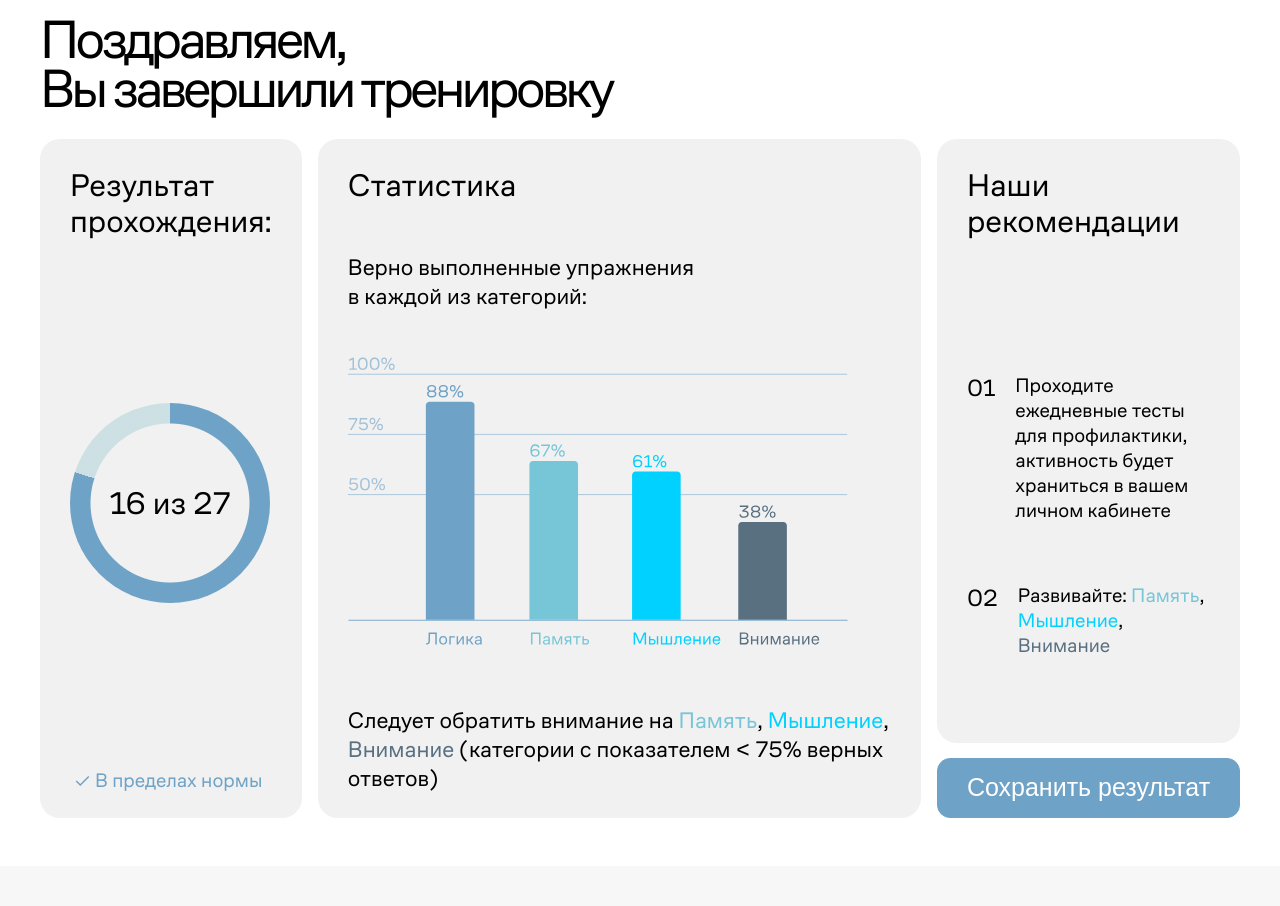
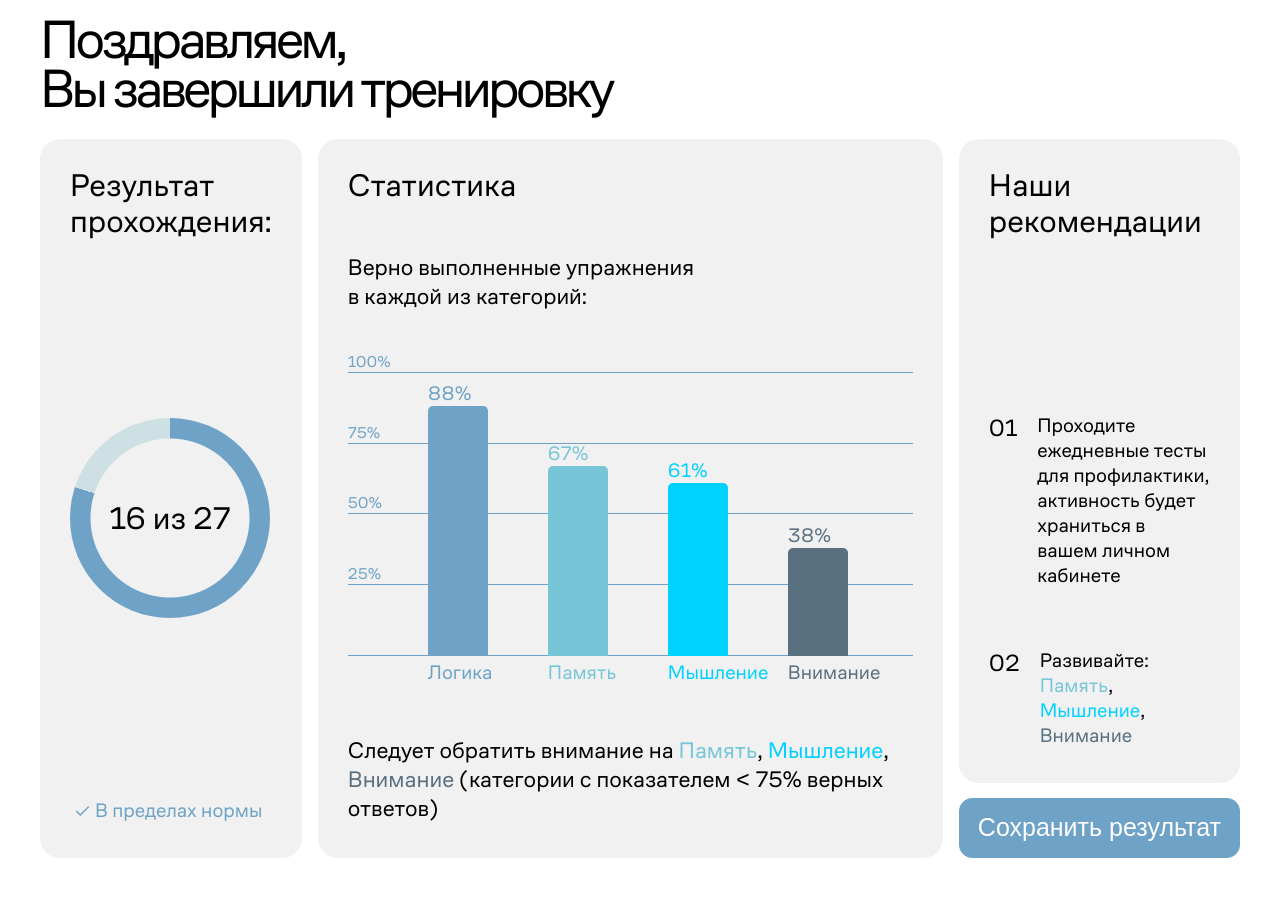
Before and after one commit to t0sssik/memory-project, a Django app: page /test/end in a window 1280 px wide. Shown: the part 106-1012 px from the top of the page. Before the commit the page ends 924 px from the top, so only its background shows below. Run offline with Django 5.2, Linux system fonts and the light colour scheme; some web fonts are replaced.

Commit message:
feat: adaptive barchart added

```diff
--- a/Main/static/styles/end.css
+++ b/Main/static/styles/end.css
@@ -79,7 +79,7 @@ div.rec-block{
 div.result-block, div.stats-block, div.rec-container{
     background-color: var(--nav-color);
     border-radius: 20px;
-    padding: 28px 30px 25px 30px;
+    padding: 28px 30px 35px 30px;
 }
 
 .result-block{
@@ -108,7 +108,7 @@ div.result-block, div.stats-block, div.rec-container{
     border-radius: 50%;
 }
 
-progress{
+progress#completion{
     visibility: hidden;
     height: 0;
     width: 0;
@@ -146,6 +146,87 @@ progress{
     font-size: 23px;
 }
 
+div.diagram-back{
+    width: 565px;
+    height: 305px;
+    display: flex;
+    flex-direction: column;
+    margin-top: 21px;
+}
+
+.diagram-container{
+    position: relative;
+    margin: 40px 0 80px 0;
+}
+
+.diagram-back p{
+    color: var(--font-color-secondary);
+    border-bottom: 1px solid var(--font-color-secondary);
+    display: flex;
+    align-items: flex-end;
+}
+
+div.diagram{
+    width: 565px;
+    height: 326px;
+    background-repeat: no-repeat;
+    padding: 0 80px 0 80px;
+    display: flex;
+    position: absolute;
+    top: -21px;
+}
+
+.bar-container{
+    display: flex;
+    flex-direction: column;
+    justify-content: flex-end;
+    height: auto;
+    margin: 42px 60px 0 0;
+}
+
+div.diagram .bar{
+    width: 60px;
+    border-radius: 5px 5px 0 0;
+}
+
+.bar p{
+    position: relative;
+    top: -25px;
+    font-size: 20px;
+}
+
+.bar p.note{
+    position: absolute;
+    top: 330px;
+}
+
+.bar.logic{
+    background-color: var(--font-color-secondary);
+}
+
+.bar.memory{
+    background-color: var(--stats-memory);
+}
+
+.bar.mind{
+    background-color: var(--stats-mind);
+}
+
+.bar.attention{
+    background-color: var(--stats-attention);
+}
+
+.diagram-notes{
+    display: flex;
+    margin-bottom: 40px;
+    padding: 0 0 0 70px;
+}
+
+.diagram-notes p{
+    margin-right: 50px;
+    font-size: 20px;
+}
+
 div.rec-container{
     margin-bottom: 15px;
     flex-grow: 1;
@@ -177,9 +258,6 @@ div.rec-block{
     flex-direction: column;
 }
 
-.rec-block h3{
-    margin-bottom: 32px;
-}
 
 .rec-block ol{
     list-style-type: none;
@@ -194,7 +272,7 @@ div.rec-block{
 
 .rec-block li{
     display: flex;
-    margin-bottom: 60px;
+    margin-top: 60px;
 }
 
 .rec-block li::before {
--- a/templates/end.html
+++ b/templates/end.html
@@ -43,8 +43,42 @@
                 <h3>Статистика</h3>
                 <h4>Верно выполненные упражнения<br>
                     в каждой из категорий:</h4>
-                <img src="{% static '/images/diagram_test.svg' %}" alt="diagram">
+                <div class="diagram-container">
+                    <div class="diagram-back">
+                        <p>100%</p>
+                        <p style="height: 25%">75%</p>
+                        <p style="height: 25%">50%</p>
+                        <p style="height: 25%">25%</p>
+                        <p style="height: 25%"></p>
+                    </div>
+                    <div class="diagram">
+                        <div class="bar-container">
+                            <div class="bar logic" style="height: 88%">
+                                <p class="logic">88%</p>
+                                <p class="note logic">Логика</p>
+                            </div>
+                        </div>
+                        <div class="bar-container">
+                            <div class="bar memory" style="height: 67%">
+                                <p class="memory">67%</p>
+                                <p class="note memory">Память</p>
+                            </div>
+                        </div>
+                        <div class="bar-container">
 
+                            <div class="bar mind" style="height: 61%">
+                                <p class="mind">61%</p>
+                                <p class="note mind">Мышление</p>
+                            </div>
+                        </div>
+                        <div class="bar-container">
+                            <div class="bar attention" style="height: 38%">
+                                <p class="attention">38%</p>
+                                <p class="note attention">Внимание</p>
+                            </div>
+                        </div>
+                    </div>
+                </div>
                 <h4>Следует обратить внимание на <span class="memory">Память</span>,
                     <span class="mind">Мышление</span>, <span class="attention">Внимание</span>
                     (категории с показателем < 75% верных ответов)</h4>
```
